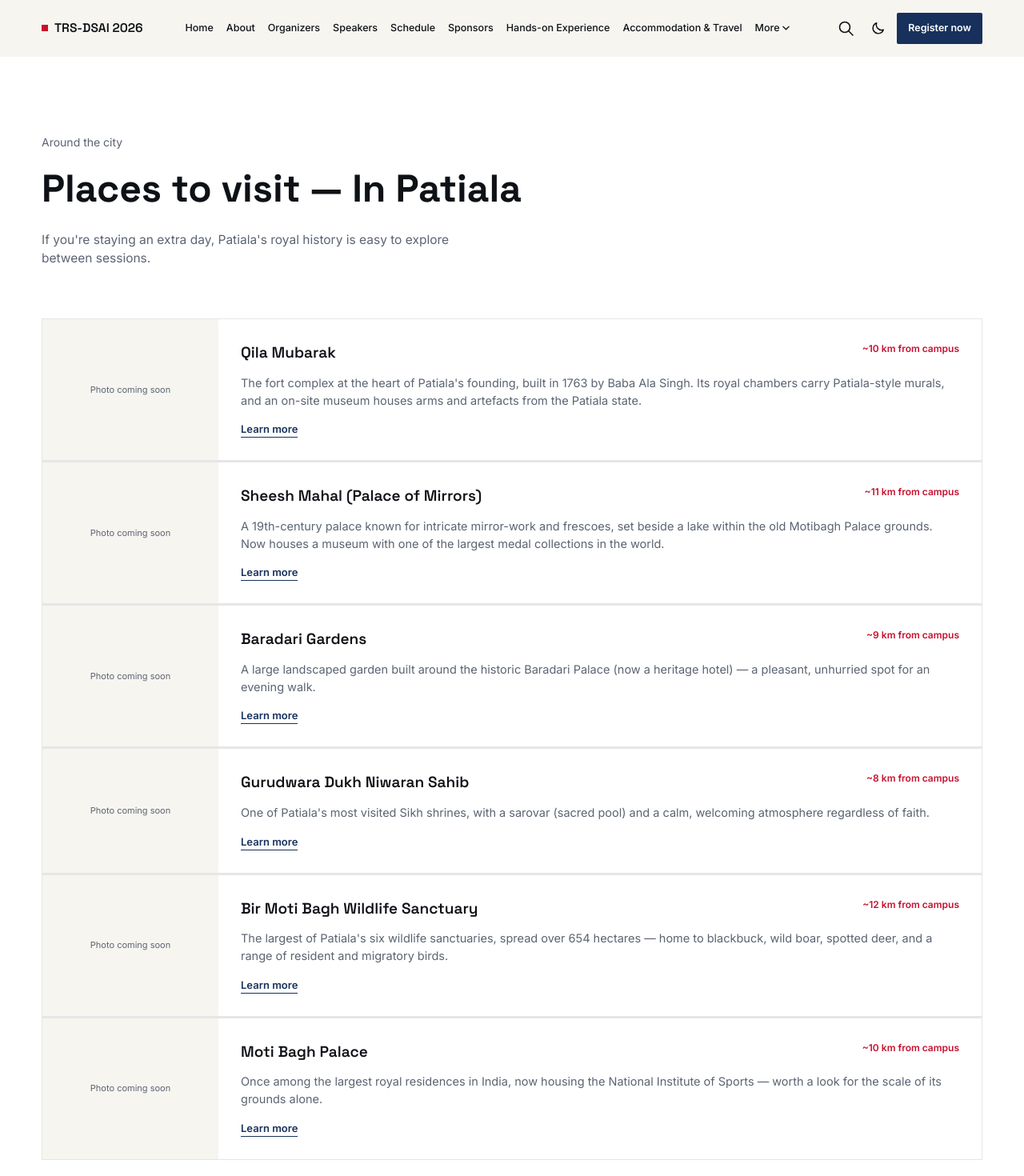
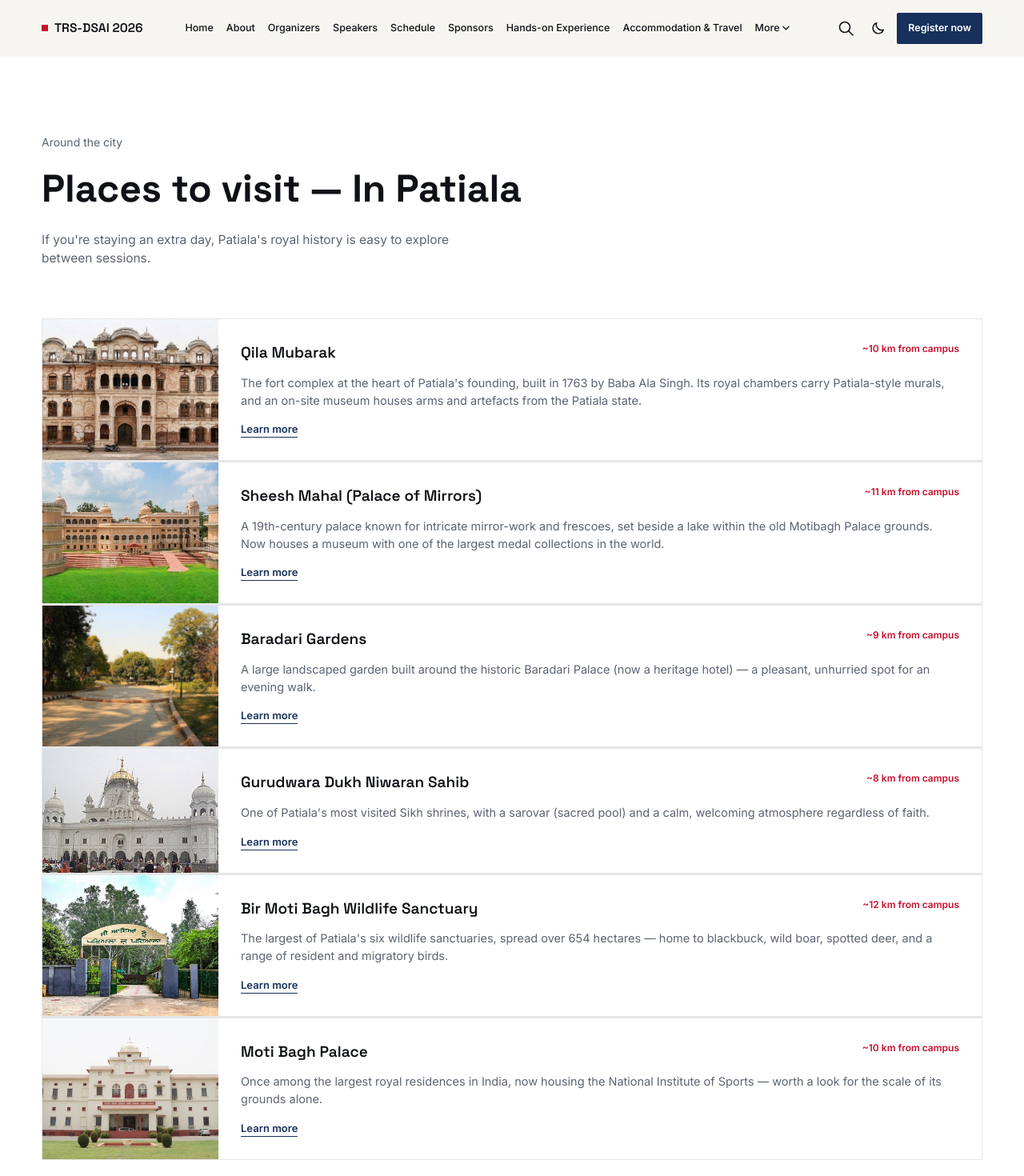
Before and after one commit to trs-tiet/TRS-DSAI-TIET, a Next.js app: page /places-to-visit/patiala in a window 1280 px wide. Shown: the top 1470 px of the page at 80% size. Built offline with nearby package versions, Linux system fonts and the light colour scheme.

Commit message:
Update places-patiala.ts

```diff
--- a/data/places-patiala.ts
+++ b/data/places-patiala.ts
@@ -1,8 +1,7 @@
 // ---------------------------------------------------------------------------
-// PLACES TO VISIT
+// PLACES TO VISIT — IN PATIALA
 // Real Patiala-area attractions. `link` points to an official/reference page.
-// `photo` is optional — add a file under /public/images/places/ and set the
-// path here to show it; until then, the page shows a clean text-only card.
+// Photos provided directly and saved under /public/images/places/.
 // ---------------------------------------------------------------------------
 
 export type PlaceToVisit = {
@@ -20,6 +19,7 @@ export const placesInPatiala: PlaceToVisit[] = [
     description:
       "The fort complex at the heart of Patiala's founding, built in 1763 by Baba Ala Singh. Its royal chambers carry Patiala-style murals, and an on-site museum houses arms and artefacts from the Patiala state.",
     link: "https://en.wikipedia.org/wiki/Qila_Mubarak,_Patiala",
+    photo: "/images/places/qila-mubarak.jpg",
   },
   {
     name: "Sheesh Mahal (Palace of Mirrors)",
@@ -27,6 +27,7 @@ export const placesInPatiala: PlaceToVisit[] = [
     description:
       "A 19th-century palace known for intricate mirror-work and frescoes, set beside a lake within the old Motibagh Palace grounds. Now houses a museum with one of the largest medal collections in the world.",
     link: "https://www.incredibleindia.gov.in/en/punjab/patiala/sheesh-mahal",
+    photo: "/images/places/sheesh-mahal.jpg",
   },
   {
     name: "Baradari Gardens",
@@ -34,6 +35,7 @@ export const placesInPatiala: PlaceToVisit[] = [
     description:
       "A large landscaped garden built around the historic Baradari Palace (now a heritage hotel) — a pleasant, unhurried spot for an evening walk.",
     link: "https://patiala.nic.in/?p=3362",
+    photo: "/images/places/baradari-gardens.jpg",
   },
   {
     name: "Gurudwara Dukh Niwaran Sahib",
@@ -41,6 +43,7 @@ export const placesInPatiala: PlaceToVisit[] = [
     description:
       "One of Patiala's most visited Sikh shrines, with a sarovar (sacred pool) and a calm, welcoming atmosphere regardless of faith.",
     link: "https://en.wikipedia.org/wiki/Gurdwara_Dukh_Nivaran_Sahib",
+    photo: "/images/places/gurudwara-dukh-niwaran-sahib.jpg",
   },
   {
     name: "Bir Moti Bagh Wildlife Sanctuary",
@@ -48,6 +51,7 @@ export const placesInPatiala: PlaceToVisit[] = [
     description:
       "The largest of Patiala's six wildlife sanctuaries, spread over 654 hectares — home to blackbuck, wild boar, spotted deer, and a range of resident and migratory birds.",
     link: "https://www.incredibleindia.gov.in/en/punjab/patiala/bir-moti-bagh-wildlife-sanctuary",
+    photo: "/images/places/bir-moti-bagh.jpg",
   },
   {
     name: "Moti Bagh Palace",
@@ -55,5 +59,6 @@ export const placesInPatiala: PlaceToVisit[] = [
     description:
       "Once among the largest royal residences in India, now housing the National Institute of Sports — worth a look for the scale of its grounds alone.",
     link: "https://en.wikipedia.org/wiki/Moti_Bagh_Palace",
+    photo: "/images/places/moti-bagh-palace.jpg",
   },
 ];
```
